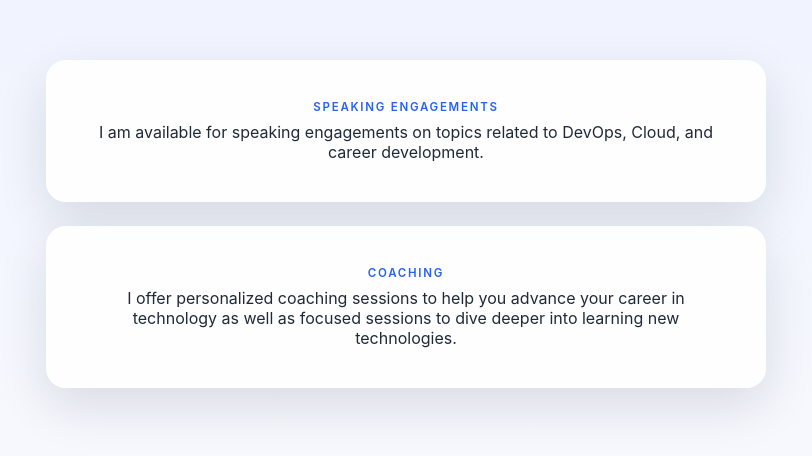
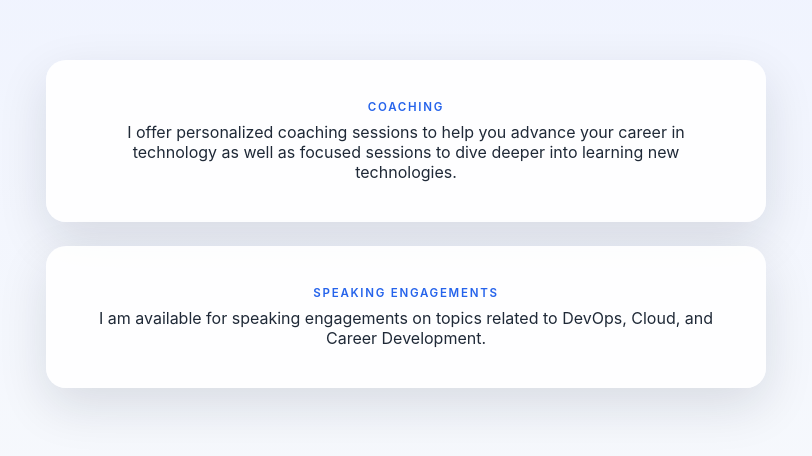
Before and after one commit to CKost/MyResume, a plain HTML site: page speaking.html in a window 1280 px wide. Shown: the part 196-652 px from the top of the page, without its empty margins (234-1046 px from the left). Drawn offline with Linux system fonts and the light colour scheme.

Commit message:
Added speaking details

```diff
--- a/speaking.html
+++ b/speaking.html
@@ -9,12 +9,12 @@
   <body>
     <div class="landing-page">
       <div class="landing-hero">
-        <p class="eyebrow">Speaking Engagements</p>
-        <p>I am available for speaking engagements on topics related to DevOps, Cloud, and career development.</p>
+        <p class="eyebrow">Coaching</p>
+        <p>I offer personalized coaching sessions to help you advance your career in technology as well as focused sessions to dive deeper into learning new technologies.</p>
       </div>
       <div class="landing-hero">
-        <p class="eyebrow">Coaching</p>
-        <p>I offer personalized coaching sessions to help you advance your career in technology as well as focused sessions to dive deeper into learning new technologies.</p>
+        <p class="eyebrow">Speaking Engagements</p>
+        <p>I am available for speaking engagements on topics related to DevOps, Cloud, and Career Development.</p>
       </div>
     </div>
   </body>
```
